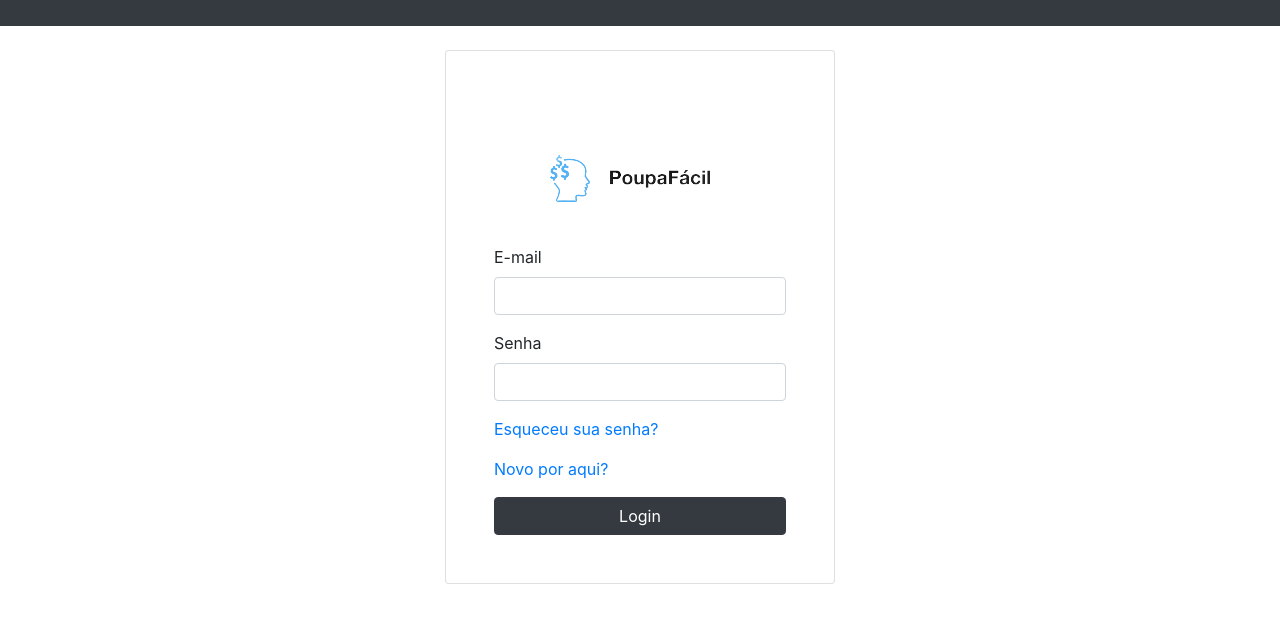
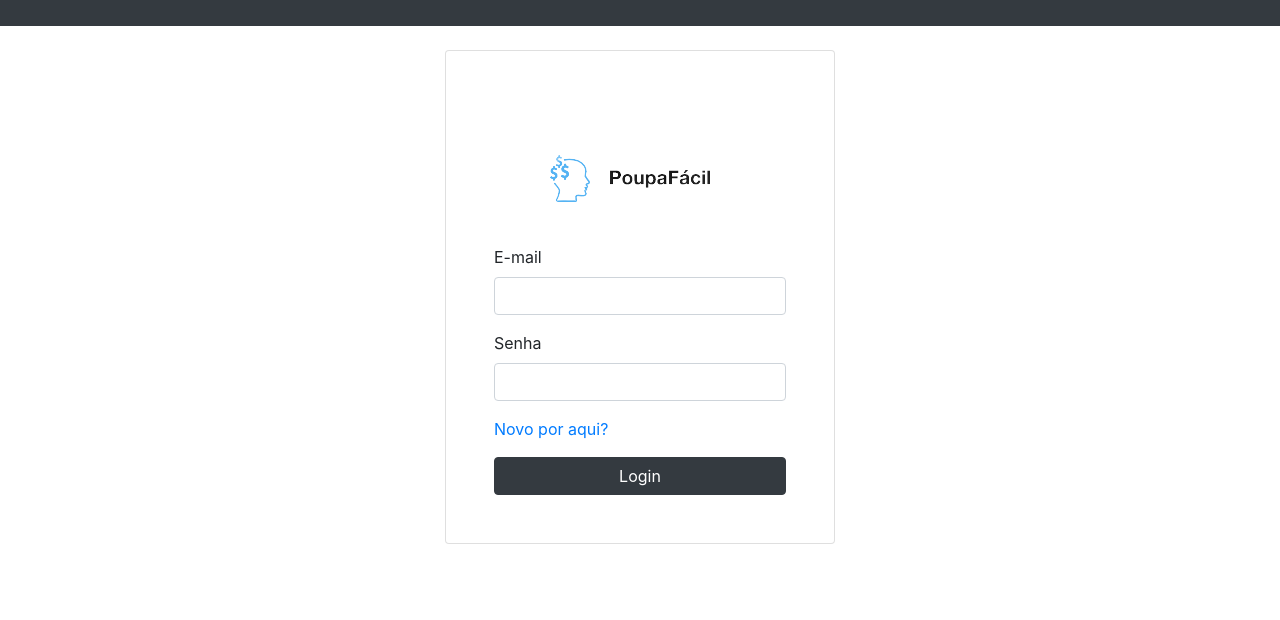
Before and after one commit to ivanjrju/poupafacil-frontend, an Angular app: page / in a window 1280 px wide. Shown: the top 620 px of the page. Built offline with nearby package versions, Linux system fonts and the light colour scheme.

Commit message:
habilitar delete

```diff
--- a/src/app/despesa/despesa.component.html
+++ b/src/app/despesa/despesa.component.html
@@ -89,7 +89,7 @@
                         <td>{{item.data}}</td>
                         <td>{{item.tag}}</td>
                         <td>{{item.grupo?.nome}}</td>
-                        <td><button type="button" disabled class="btn btn-danger" (click)="deletarDespesa(item)">X</button></td>
+                        <td><button type="button" class="btn btn-danger" (click)="deletarDespesa(item)">X</button></td>
                     </tr>
                 </tbody>
             </table>
--- a/src/app/login/login.component.html
+++ b/src/app/login/login.component.html
@@ -24,10 +24,6 @@
             <div class="form-group">
             <label for="senha">Senha</label>
                 <input type="password" formControlName="inputSenha" id="senha" class="form-control">
-            </div>
-
-            <div class="form-group">
-                <a href="#">Esqueceu sua senha?</a>
             </div>
             <div class="form-group">
                 <a href="#" (click)="habilitarCadastro()">Novo por aqui?</a>
@@ -60,7 +56,7 @@
             </div>
             <div class="form-group">
                 <label for="renda">Renda</label>
-                <input type="password" formControlName="inputRendaCadastro" id="renda" class="form-control">
+                <input type="text" formControlName="inputRendaCadastro" id="renda" class="form-control">
             </div>
             <div>
                 <button class="btn btn-dark botao-login" type="submit">Cadastrar</button>
```
